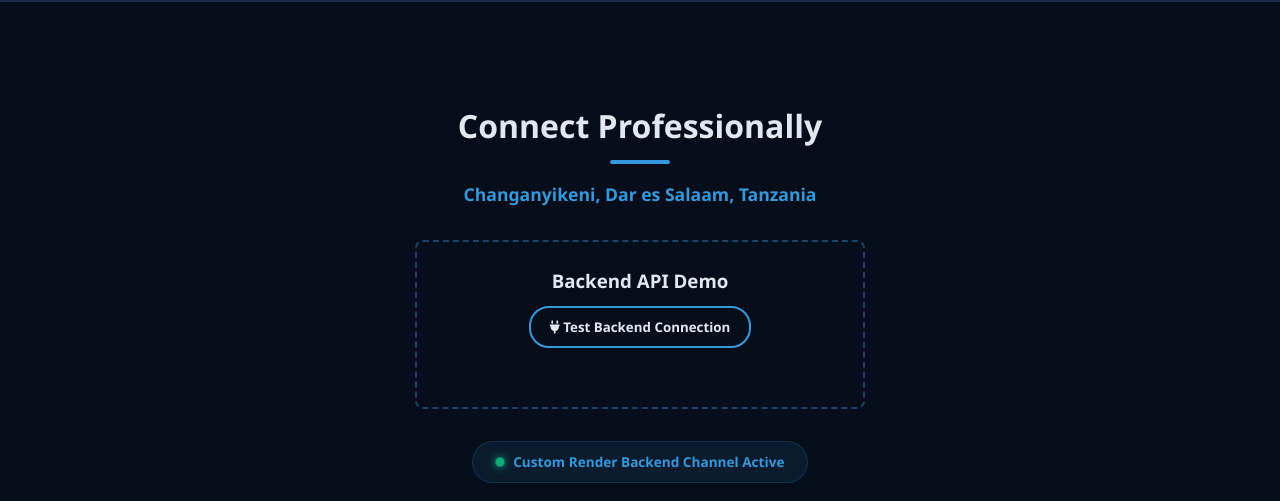
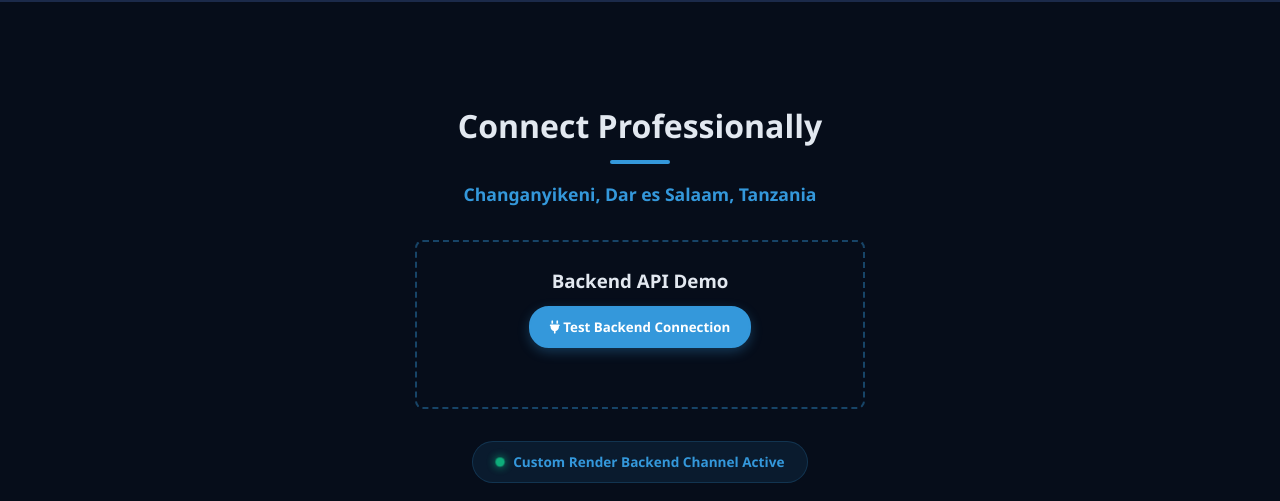
Before and after one commit to Dmmkuliku/Cloud, a plain HTML site: page index.html in a window 1280 px wide. In both pictures the pointer is over the button "Test Backend Connection". Shown: the part 3039-3540 px from the top of the page. Drawn offline with Linux system fonts and the light colour scheme.

Commit message:
Update style.css

```diff
--- a/style.css
+++ b/style.css
@@ -340,6 +340,17 @@ section {
 .border-glow-2:hover { border-color: #8b5cf6; box-shadow: 0 0 12px rgba(139, 92, 246, 0.15); }
 .border-glow-3:hover { border-color: #10b981; box-shadow: 0 0 12px rgba(16, 185, 129, 0.15); }
 
+/* --- API Demo Card Component Styles --- */
+.card button {
+    transition: all 0.2s ease-in-out;
+}
+
+.card button:hover {
+    background-color: var(--accent-color) !important;
+    color: #ffffff !important;
+    box-shadow: 0 4px 12px rgba(52, 152, 219, 0.3);
+}
+
 /* --- Contact Core Setup --- */
 #contact {
     max-width: 600px;
```
